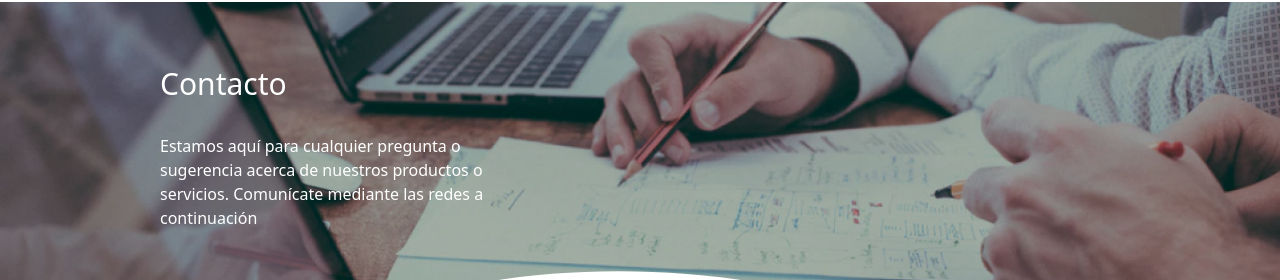
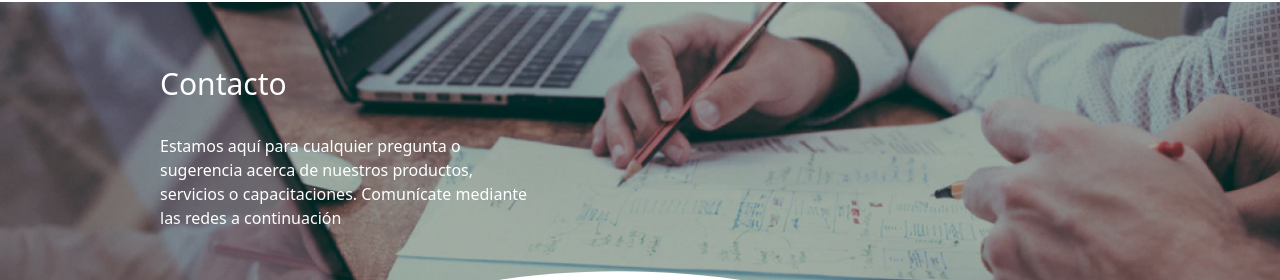
Before and after one commit to jcborissova/conforpra-srl-frontend-1, a React (Create React App) app: page /contactanos in a window 1280 px wide. Shown: the part 62-342 px from the top of the page. Built offline with nearby package versions, Linux system fonts and the light colour scheme.

Commit message:
[CS-32] Fix typo (#10)

```diff
--- a/src/pages/about.tsx
+++ b/src/pages/about.tsx
@@ -29,7 +29,7 @@ const principiosCardInformation = [
   {
     id: 3,
     title: 'Valores',
-    text: 'Organización, Excelencia, Honestidad, Innovación, Calidad, Servicio al clienten',
+    text: 'Organización, Excelencia, Honestidad, Innovación, Calidad, Servicio al cliente',
     type: 'list',
     img: img3,
     color: 'bg-black',
--- a/src/pages/contactanos.tsx
+++ b/src/pages/contactanos.tsx
@@ -11,7 +11,7 @@ const pageInformation = {
   id: 1,
   title: 'Contacto',
   description:
-    'Estamos aquí para cualquier pregunta o sugerencia acerca de nuestros productos o servicios. Comunícate mediante las redes a continuación',
+    'Estamos aquí para cualquier pregunta o sugerencia acerca de nuestros productos, servicios o capacitaciones. Comunícate mediante las redes a continuación',
   img: contactanosBackground,
   dividerColor: '',
 };
```
